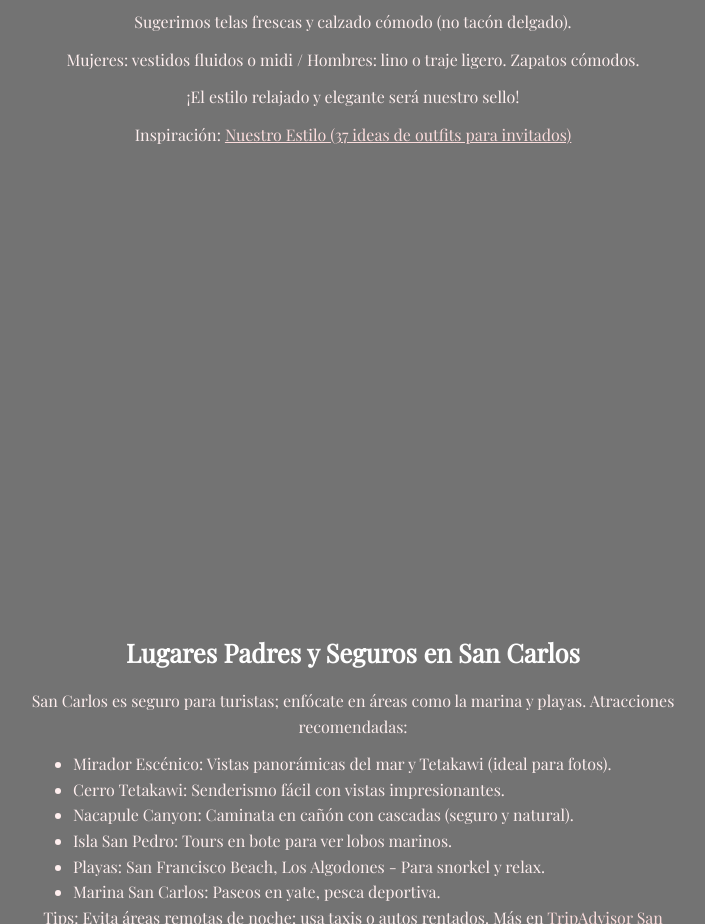
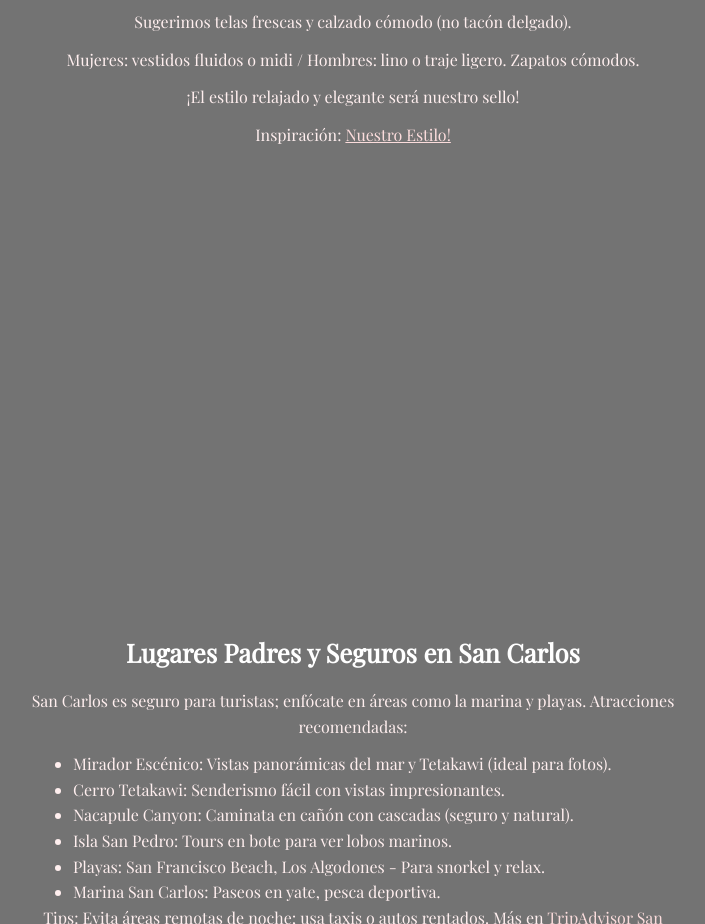
Before and after one commit to EdgarAxelRC/boda-elizabeth-axel, a plain HTML site: page index.html in a window 1280 px wide. Shown: the part 6000-6924 px from the top of the page, without its empty margins (287-992 px from the left). Drawn offline with nearby package versions, Linux system fonts and the light colour scheme.

Commit message:
Fix Typo

```diff
--- a/index.html
+++ b/index.html
@@ -170,8 +170,7 @@
                 <p>Sugerimos telas frescas y calzado cómodo (no tacón delgado).</p>
                 <p>Mujeres: vestidos fluidos o midi / Hombres: lino o traje ligero. Zapatos cómodos.</p>
                 <p>¡El estilo relajado y elegante será nuestro sello!</p>
-                <p>Inspiración: <a href="https://pin.it/3aYSrw31G" target="_blank">Nuestro Estilo
-                    (37 ideas de outfits para invitados)</a></p>
+                <p>Inspiración: <a href="https://pin.it/3aYSrw31G" target="_blank">Nuestro Estilo!</a></p>
             </div>
         </div>
     </section>
```
